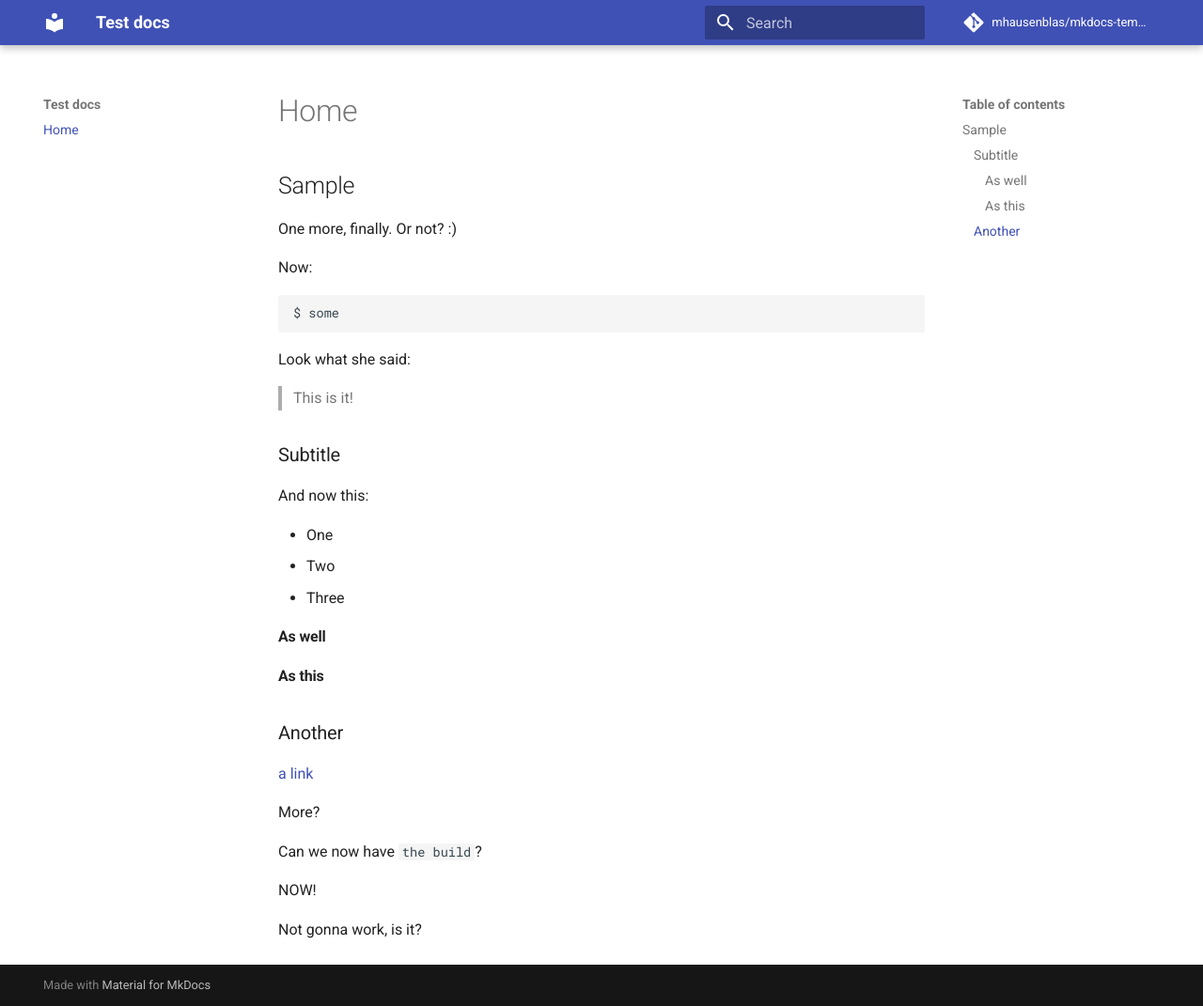
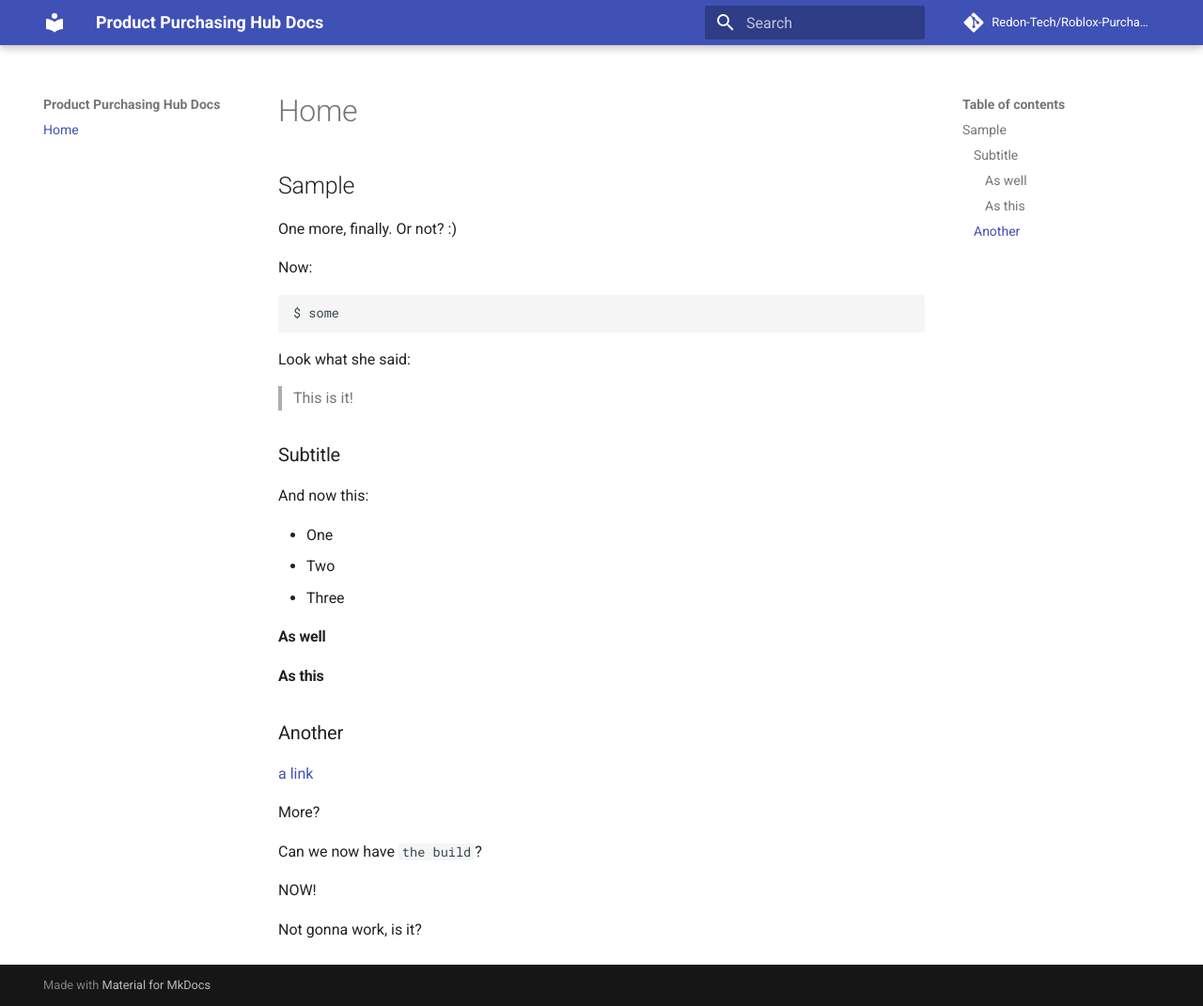
Before and after one commit to Redon-Tech/RPH-Docs, an MkDocs documentation site: the page built from docs/index.md, in a window 1280 px wide and 1071 px high. Shown: the whole window at 94% size. Built offline with MkDocs 1.6.1 and Material for MkDocs 9.7.7, drawn with Linux system fonts in a browser that asks for light colours; comment, search, counter and statistics services are not loaded.

Commit message:
Update mkdocs.yml

```diff
--- a/mkdocs.yml
+++ b/mkdocs.yml
@@ -1,9 +1,9 @@
-site_name: Test docs
-site_description: 'A docs test'
-site_author: 'Michael Hausenblas'
+site_name: Product Purchasing Hub Docs
+site_description: 'Documentation for https://github.com/Redon-Tech/Roblox-Purchasing-Hub/'
+site_author: 'Redon Tech'
 docs_dir: docs/
-repo_name: 'mhausenblas/mkdocs-template'
-repo_url: 'https://github.com/mhausenblas/mkdocs-template'
+repo_name: 'Redon-Tech/Roblox-Purchasing-Hub'
+repo_url: 'https://github.com/Redon-Tech/Roblox-Purchasing-Hub/'
 nav:
     - Home: index.md
 theme:
```
